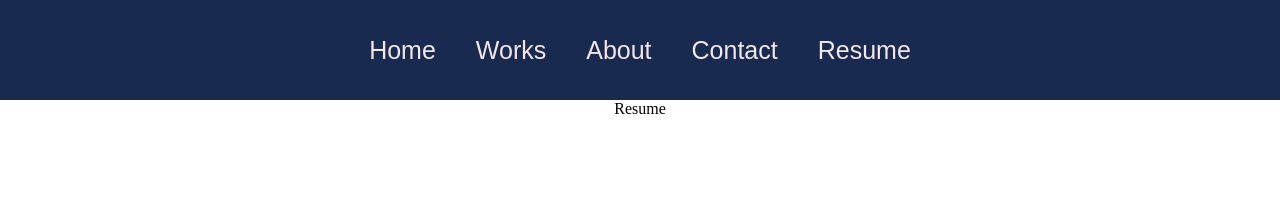
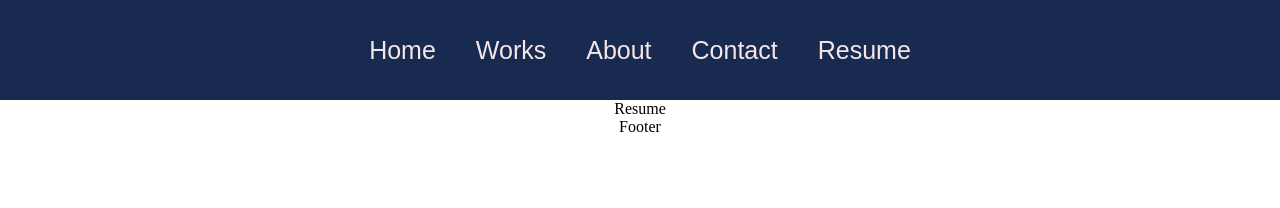
Before and after one commit to isanator2000/Portfolio-using-React, a React (Create React App) app: page /resume in a window 1280 px wide. Shown: the top 208 px of the page. Built offline with nearby package versions, Linux system fonts and the light colour scheme.

Commit message:
created footer file

```diff
--- a/src/App.js
+++ b/src/App.js
@@ -6,6 +6,7 @@
 import Contact from './pages/contact';
 import Resume from './pages/resume';
 import Navbar from './components/navbar';
+import Footer from './components/footer';
 
 function App() {
   return (
@@ -20,6 +21,7 @@
           <Route path="/contact" element={<Contact />} />
           <Route path="/resume" element={<Resume />} />
         </Routes>
+        <Footer/>
       </Router>
 
     </div>
--- /dev/null
+++ b/src/components/footer.js
@@ -0,0 +1,9 @@
+import React from 'react'
+
+function Footer() {
+  return (
+    <div>Footer</div>
+  )
+}
+
+export default Footer
```
